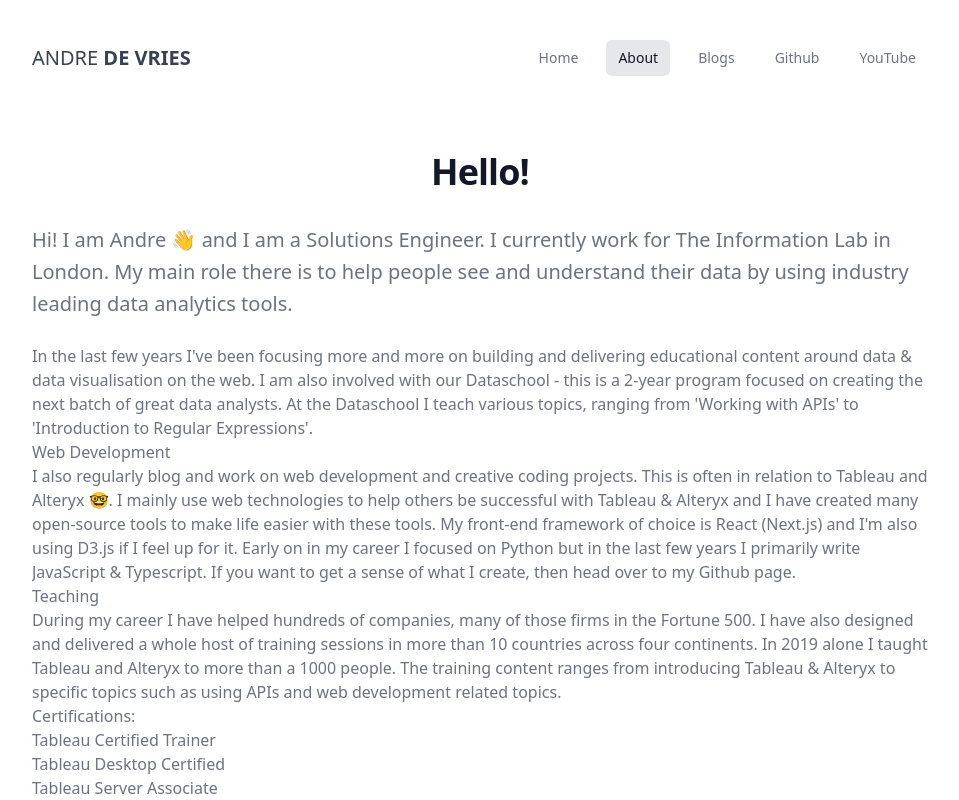
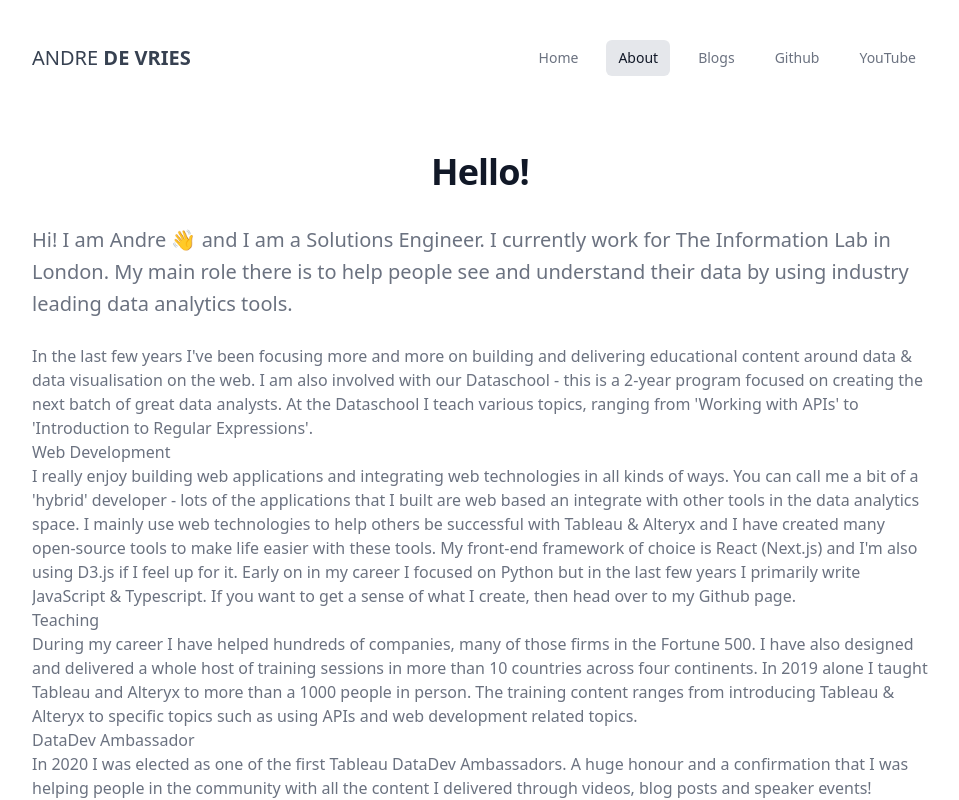
Before and after one commit to andre347/next-website-andredevriesdev, a Next.js app: page /pages/about in a window 1280 px wide. Shown: the top 800 px of the page, without its empty margins (160-1119 px from the left). Built offline with nearby package versions, Linux system fonts and the light colour scheme; a web font is replaced by a local one; what @tailwindcss/typography, @tailwindcss/ui would draw is missing.

Commit message:
Update to bio

```diff
--- a/pages/pages/about.js
+++ b/pages/pages/about.js
@@ -42,15 +42,7 @@
           </p>
           <h3>Web Development</h3>
           <p>
-            {` I also regularly blog and work on web development and creative
-            coding projects. This is often in relation to Tableau and Alteryx
-            🤓. I mainly use web technologies to help others be successful with
-            Tableau & Alteryx and I have created many open-source tools to make
-            life easier with these tools. My front-end framework of choice is
-            React (Next.js) and I'm also using D3.js if I feel up for it. Early
-            on in my career I focused on Python but in the last few years I
-            primarily write JavaScript & Typescript. If you want to get a sense
-            of what I create, then head over to my`}{" "}
+            {`I really enjoy building web applications and integrating web technologies in all kinds of ways. You can call me a bit of a 'hybrid' developer - lots of the applications that I built are web based an integrate with other tools in the data analytics space. I mainly use web technologies to help others be successful with Tableau & Alteryx and I have created many open-source tools to make life easier with these tools. My front-end framework of choice is React (Next.js) and I'm also using D3.js if I feel up for it. Early on in my career I focused on Python but in the last few years I primarily write JavaScript & Typescript. If you want to get a sense of what I create, then head over to my`}{" "}
             <a
               href="https://www.github.com/andre347"
               target="_blank"
@@ -78,11 +70,25 @@
             firms in the Fortune 500. I have also designed and delivered a whole
             host of training sessions in more than 10 countries across four
             continents. In 2019 alone I taught Tableau and Alteryx to more than
-            a 1000 people. The training content ranges from introducing Tableau
-            & Alteryx to specific topics such as using APIs and web development
-            related topics.
+            a 1000 people in person. The training content ranges from
+            introducing Tableau & Alteryx to specific topics such as using APIs
+            and web development related topics.
           </p>
-          <h3>Certifications: </h3>
+          <h3>DataDev Ambassador</h3>
+          <p>
+            In 2020 I was elected as one of the first{" "}
+            <a
+              href="https://www.tableau.com/about/blog/2020/9/please-welcome-2020-tableau-ambassadors"
+              target="_blank"
+              rel="noreferrer noopener"
+            >
+              Tableau DataDev Ambassadors
+            </a>
+            . A huge honour and a confirmation that I was helping people in the
+            community with all the content I delivered through videos, blog
+            posts and speaker events!
+          </p>
+          <h3>Certifications</h3>
           <ul>
             <li>Tableau Certified Trainer</li>
             <li>Tableau Desktop Certified</li>
```
Also changed, not shown: 1 other file (tests, documents, lock files or other folders).
